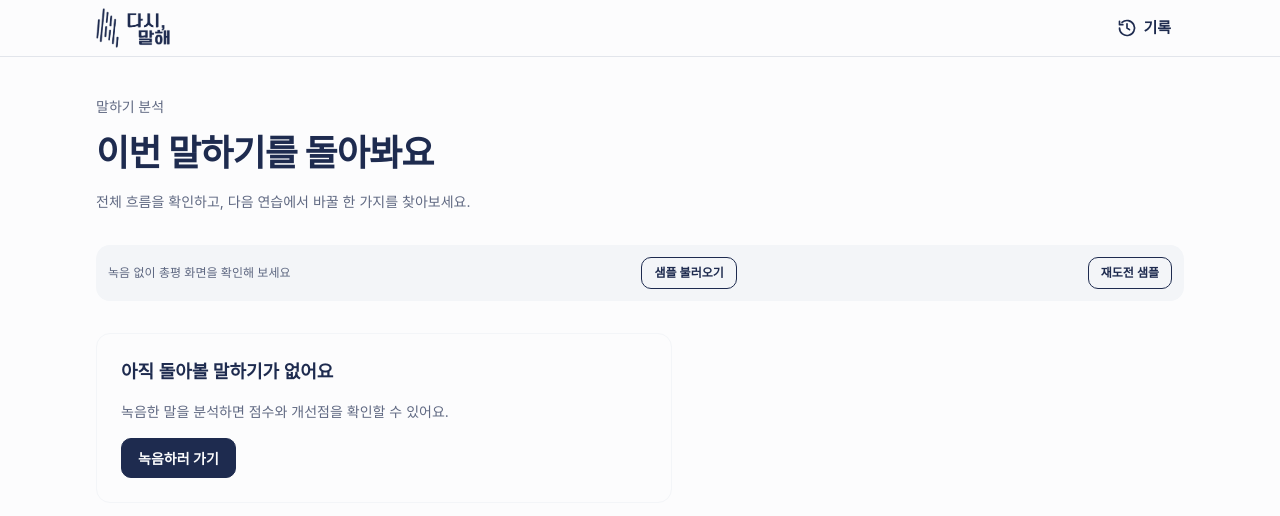
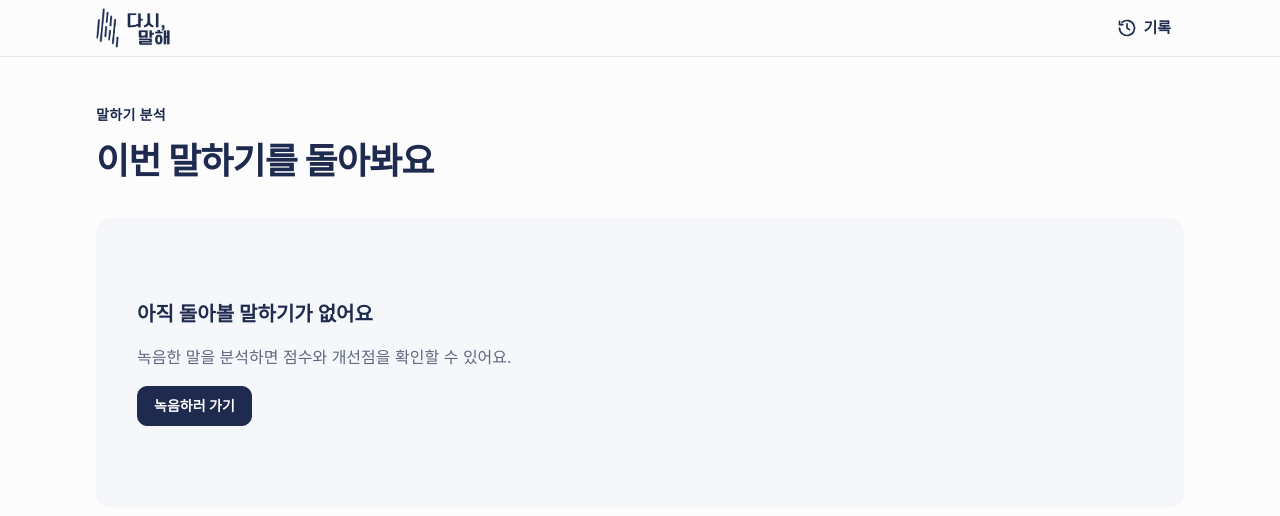
Before and after one commit to scarypants/say-it-again, a React (Vite) app in the folder frontend/: page /summary in a window 1280 px wide. Shown: the top 516 px of the page. Built offline with nearby package versions, Linux system fonts and the light colour scheme; a web font is replaced by a local one.

Commit message:
style(summary): 총평 가독성과 여백 개선 (#13) (#87)

```diff
--- a/frontend/src/mocks/analyze.retry.sample.json
+++ /dev/null
@@ -1,197 +0,0 @@
-{
-  "mode": "presentation",
-  "level": "exam",
-  "language": "ko",
-  "parts": [
-    {
-      "duration": 26,
-      "script": [
-        {
-          "start": 0.4,
-          "end": 4.2,
-          "offset": 0,
-          "words": [
-            "오늘은",
-            "캠퍼스",
-            "식당의",
-            "대기",
-            "시간을",
-            "줄이는",
-            "방법을",
-            "발표하겠습니다"
-          ]
-        },
-        {
-          "start": 4.5,
-          "end": 8.6,
-          "offset": 8,
-          "words": [
-            "점심시간에",
-            "음",
-            "학생들이",
-            "평균",
-            "20분을",
-            "기다리고",
-            "있습니다"
-          ]
-        },
-        {
-          "start": 8.8,
-          "end": 13.4,
-          "offset": 15,
-          "words": [
-            "그래서",
-            "학교",
-            "앱에서",
-            "미리",
-            "주문하고",
-            "번호를",
-            "받는",
-            "방식을",
-            "제안합니다"
-          ]
-        },
-        {
-          "start": 13.5,
-          "end": 16.1,
-          "offset": 24,
-          "words": [],
-          "pause": true
-        },
-        {
-          "start": 16.1,
-          "end": 20.8,
-          "offset": 24,
-          "words": [
-            "어",
-            "이",
-            "방식은",
-            "학생들의",
-            "대기",
-            "시간을",
-            "절반으로",
-            "줄일",
-            "수",
-            "있습니다"
-          ]
-        },
-        {
-          "start": 21,
-          "end": 25.6,
-          "offset": 34,
-          "words": [
-            "기존",
-            "학교",
-            "앱에",
-            "기능을",
-            "추가하므로",
-            "도입",
-            "비용도",
-            "적게",
-            "듭니다"
-          ]
-        }
-      ],
-      "highlight": [
-        {
-          "from": 21,
-          "to": 23,
-          "category": "panic",
-          "pauseSec": 2.6
-        },
-        {
-          "from": 9,
-          "to": 9,
-          "category": "filler",
-          "reason": "군말(필러)입니다. 빼고 말해 보세요.",
-          "fixed": ""
-        },
-        {
-          "from": 24,
-          "to": 24,
-          "category": "filler",
-          "reason": "군말(필러)입니다. 빼고 말해 보세요.",
-          "fixed": ""
-        }
-      ],
-      "final": []
-    }
-  ],
-  "charts": {
-    "categoryRatio": {
-      "panic": 7,
-      "filler": 5,
-      "repeat": 0,
-      "expression": 0,
-      "grammar": 0,
-      "normal": 88
-    },
-    "repeatTop": [],
-    "fillerTop": [
-      {
-        "word": "음",
-        "count": 1
-      },
-      {
-        "word": "어",
-        "count": 1
-      }
-    ]
-  },
-  "analysis": {
-    "score": 88,
-    "stats": {
-      "wpm": 118,
-      "fillerCount": 2,
-      "panicCount": 1,
-      "panicTotalSec": 2.6,
-      "repeatCount": 0,
-      "expressionCount": 0,
-      "grammarCount": 0
-    },
-    "summary": {
-      "headline": "군말과 멈춘 시간이 줄어들며 말의 흐름이 좋아졌어요.",
-      "topPriorities": [
-        "두 번째 문장 앞 '음' 없애기"
-      ],
-      "comment": ""
-    }
-  },
-  "compare": {
-    "scriptMatch": 40,
-    "before": {
-      "score": 75,
-      "durationSec": 47.1,
-      "wpm": 118,
-      "fillerCount": 6,
-      "panicCount": 2,
-      "panicTotalSec": 5.8,
-      "repeatCount": 1,
-      "fillerPerMin": 7.6,
-      "panicPerMin": 2.5,
-      "repeatPerMin": 1.3
-    },
-    "after": {
-      "score": 88,
-      "durationSec": 26,
-      "wpm": 118,
-      "fillerCount": 2,
-      "panicCount": 1,
-      "panicTotalSec": 2.6,
-      "repeatCount": 0,
-      "fillerPerMin": 4.6,
-      "panicPerMin": 2.3,
-      "repeatPerMin": 0
-    }
-  },
-  "retry": {
-    "improved": [
-      "말이 멈춘 시간이 5.8초에서 2.6초로 줄었어요",
-      "군말이 분당 7.6회에서 4.6회로 줄었어요"
-    ],
-    "remaining": [
-      "두 번째 문장 앞 '음' 없애기"
-    ],
-    "comment": "군말과 멈춘 시간이 줄어들며 말의 흐름이 좋아졌어요."
-  }
-}
--- a/frontend/src/pages/summary/index.tsx
+++ b/frontend/src/pages/summary/index.tsx
@@ -1,6 +1,5 @@
 import { lazy, Suspense, useEffect, useState } from "react";
 import { Link } from "react-router";
-import sample from "../../mocks/analyze.sample.json";
 import { useAnalysis, useStartRetry } from "../../store/analysis";
 import type { AnalyzeResponse } from "../../types/api";
 import { createChartData } from "./chartData";
@@ -11,8 +10,6 @@ import { comparablePrevious, retryReference } from "./retryComparison";
 import { totalDuration } from "../../components/common/scriptFormat";
 const FeedbackChart = lazy(() => import("./components/FeedbackChart"));
 
-const sampleResult = sample as unknown as AnalyzeResponse;
-const canLoadSample = import.meta.env.DEV || import.meta.env.VITE_USE_MOCK === "true";
 const modeNames = { presentation: "발표", speaking: "어학 스피킹" };
 function timestamp(seconds: number) {
   const safe = Number.isFinite(seconds) ? Math.max(0, seconds) : 0;
@@ -22,7 +19,7 @@ function timestamp(seconds: number) {
 }
 
 export default function SummaryPage() {
-  const { result, setResult, previous, setPrevious, setSession } = useAnalysis();
+  const { result, previous, setPrevious } = useAnalysis();
   const startRetry = useStartRetry();
   const [selection, setSelection] = useState<{
     result: AnalyzeResponse;
@@ -42,73 +39,38 @@ export default function SummaryPage() {
       : null;
 
   return (
-    <div className="flex flex-1 flex-col gap-8 pt-6 font-sans">
+    <div className="flex flex-1 flex-col gap-6 pt-8 font-sans sm:gap-8">
       <header>
-        <p className="text-sm font-medium text-base-content/70">
+        <p className="text-sm font-semibold tracking-wide text-primary">
           {result ? "이 녹음의 한 줄 요약" : "말하기 분석"}
         </p>
         <h1 className="mt-3 max-w-[28ch] text-[1.75rem] leading-snug font-bold tracking-tight text-balance break-keep sm:text-4xl lg:max-w-[36ch]">
           {result?.analysis.summary.headline || "이번 말하기를 돌아봐요"}
         </h1>
-        <p className="mt-3 text-sm leading-relaxed text-base-content/70">
-          전체 흐름을 확인하고, 다음 연습에서 바꿀 한 가지를 찾아보세요.
-        </p>
       </header>
-      {canLoadSample && (
-        <div className="flex flex-wrap items-center justify-between gap-2 rounded-box bg-base-200 p-3">
-          <span className="text-xs text-base-content/70">
-            {result === sampleResult
-              ? "샘플 분석 결과를 보고 있어요"
-              : "녹음 없이 총평 화면을 확인해 보세요"}
-          </span>
-          <button
-            type="button"
-            className="btn btn-outline btn-sm"
-            onClick={() => {
-              setSelection(null);
-              setPrevious(null);
-              setSession(null);
-              setResult(sampleResult);
-            }}
-          >
-            샘플 불러오기
-          </button>
-          <button
-            type="button"
-            className="btn btn-outline btn-sm"
-            onClick={async () => {
-              const retrySample = (await import("../../mocks/analyze.retry.sample.json")).default;
-              setSelection(null);
-              setSession(null);
-              setPrevious(sampleResult);
-              setResult(retrySample as AnalyzeResponse);
-            }}
-          >
-            재도전 샘플
-          </button>
-        </div>
-      )}
       {!result?.parts.length ? (
-        <section className="card card-border max-w-xl bg-base-100" aria-labelledby="summary-empty">
-          <div className="card-body items-start gap-4">
-            <h2 id="summary-empty" className="card-title text-lg">
+        <section className="card card-border min-h-72 max-w-none bg-base-200/60" aria-labelledby="summary-empty">
+          <div className="card-body justify-center p-7 sm:p-10">
+            <div className="flex max-w-2xl flex-col items-start gap-4">
+              <h2 id="summary-empty" className="card-title text-xl">
                 아직 돌아볼 말하기가 없어요
               </h2>
-            <p className="text-sm text-base-content/70">
+              <p className="max-w-prose text-base leading-relaxed text-base-content/70">
                 녹음한 말을 분석하면 점수와 개선점을 확인할 수 있어요.
               </p>
               <Link to="/record" className="btn btn-primary">
                 녹음하러 가기
               </Link>
             </div>
+          </div>
         </section>
       ) : (
-        <div className="grid min-w-0 gap-8 lg:grid-cols-[22rem_minmax(0,1fr)] lg:items-start lg:gap-10">
-          <div className="flex min-w-0 flex-col gap-8 lg:sticky lg:top-6 lg:max-h-[calc(100svh-3rem)] lg:overflow-y-auto lg:overscroll-contain">
+        <div className="grid min-w-0 gap-7 lg:grid-cols-[24rem_minmax(0,1fr)] lg:items-start lg:gap-10">
+          <div className="flex min-w-0 flex-col gap-7 lg:sticky lg:top-6 lg:max-h-[calc(100svh-3rem)] lg:overflow-y-auto lg:overscroll-contain">
             <section className="rounded-box bg-base-200" aria-labelledby="score-title">
-              <div className="flex items-center justify-between gap-4 p-5">
+              <div className="flex items-center justify-between gap-4 p-6 sm:p-7">
                 <div className="flex flex-col items-start gap-2">
-                  <h2 id="score-title" className="card-title text-lg">
+                  <h2 id="score-title" className="card-title text-xl">
                     {isRetry ? "재도전 점수" : "말하기 점수"}
                   </h2>
                   <span className="badge badge-outline">
@@ -116,8 +78,8 @@ export default function SummaryPage() {
                   </span>
                 </div>
                 <p className="shrink-0 tabular-nums">
-                  <span className="text-4xl font-bold sm:text-5xl">{score ?? "—"}</span>
-                  <span className="ml-1 text-xs text-base-content/70">/ 100점</span>
+                  <span className="text-5xl font-bold sm:text-6xl">{score ?? "—"}</span>
+                  <span className="ml-1 text-sm text-base-content/70">/ 100점</span>
                 </p>
               </div>
             </section>
@@ -137,14 +99,14 @@ export default function SummaryPage() {
               />
             </Suspense>
           </div>
-          <div className="flex min-w-0 flex-col gap-8">
+          <div className="flex min-w-0 flex-col gap-5">
             {isRetry && <RetryComparison previous={comparison} result={result} />}
             {selected && (
               <section
                 aria-labelledby="improvements-title"
                 className="rounded-box border border-base-300 bg-base-100 p-5 sm:p-6"
               >
-                <h2 id="improvements-title" className="text-lg font-bold">
+                <h2 id="improvements-title" className="text-xl font-bold">
                   {selected
                     ? `${selected === "filler" ? "군말" : "반복"} 표현 개선안`
                     : "색상을 눌러 개선안을 확인하세요"}
@@ -163,11 +125,11 @@ export default function SummaryPage() {
                           key={item.key}
                           className={index ? "border-t border-base-300 pt-4" : ""}
                         >
-                          <p className="text-xs tabular-nums text-base-content/75">
+                          <p className="text-sm tabular-nums text-base-content/75">
                             녹음 {item.partIndex + 1} · {timestamp(item.start)} –{" "}
                             {timestamp(item.end)}
                           </p>
-                          <p className="mt-2 text-xs font-semibold text-base-content/65">
+                          <p className="mt-3 text-sm font-semibold text-base-content/65">
                             말한 문장
                           </p>
                           <p className="mt-2 max-w-prose text-lg leading-[1.9] wrap-anywhere">
@@ -185,7 +147,7 @@ export default function SummaryPage() {
                               </span>
                             ))}
                           </p>
-                          <p className="mt-3 text-xs font-semibold text-base-content/65">
+                          <p className="mt-4 text-sm font-semibold text-base-content/65">
                             개선한 문장
                           </p>
                           <p className="mt-2 max-w-prose text-lg leading-[1.9] wrap-anywhere">
@@ -213,7 +175,7 @@ export default function SummaryPage() {
               </section>
             )}
             {!isRetry && <section aria-labelledby="priorities-title">
-              <h2 id="priorities-title" className="text-lg font-bold">
+              <h2 id="priorities-title" className="text-xl font-bold">
                 먼저 고칠 3가지
               </h2>
               {result.analysis.summary.topPriorities.length ? (
@@ -221,7 +183,7 @@ export default function SummaryPage() {
                   {result.analysis.summary.topPriorities.slice(0, 3).map((priority, index) => (
                     <li key={index} className="flex gap-3 py-4">
                       <span className="badge badge-primary mt-0.5 shrink-0">{index + 1}</span>
-                      <p className="min-w-0 text-sm leading-relaxed wrap-anywhere">{priority}</p>
+                      <p className="min-w-0 text-base leading-relaxed wrap-anywhere">{priority}</p>
                     </li>
                   ))}
                 </ol>
@@ -229,12 +191,12 @@ export default function SummaryPage() {
                 <p className="mt-3 text-sm text-base-content/70">추천 개선점을 준비하고 있어요.</p>
               )}
               {result.analysis.summary.comment && (
-                <p className="mt-4 rounded-box bg-base-200 p-4 text-sm leading-relaxed wrap-anywhere">
+                <p className="mt-3 rounded-box bg-base-200 p-4 text-base leading-relaxed wrap-anywhere">
                   {result.analysis.summary.comment}
                 </p>
               )}
             </section>}
-            <div className="flex flex-col gap-3 xl:flex-row">
+            <div className="flex flex-col gap-2 xl:flex-row">
               {result.mode === "presentation" ? (
                 <button type="button" onClick={() => {
                   const reference = retryReference(result, previous);
```
Also changed, not shown: frontend/src/pages/summary/components/FeedbackChart.tsx (+8 -8 lines), frontend/src/pages/summary/components/RetryComparison.tsx (+5 -5 lines), 1 other file (tests, documents, lock files or other folders). Lines whose indentation alone changed are shown as unchanged.
